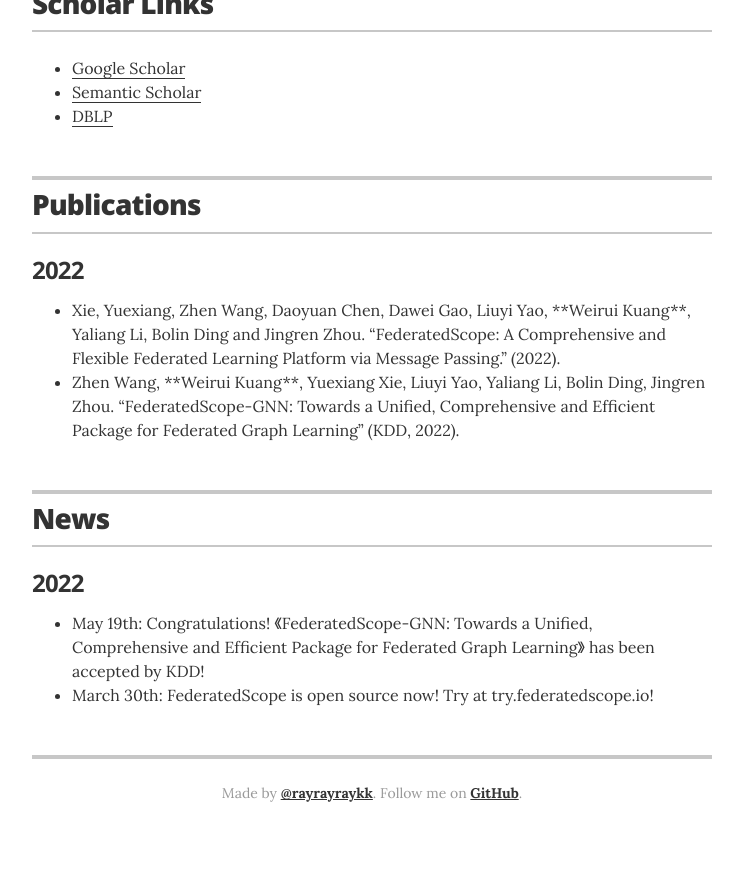
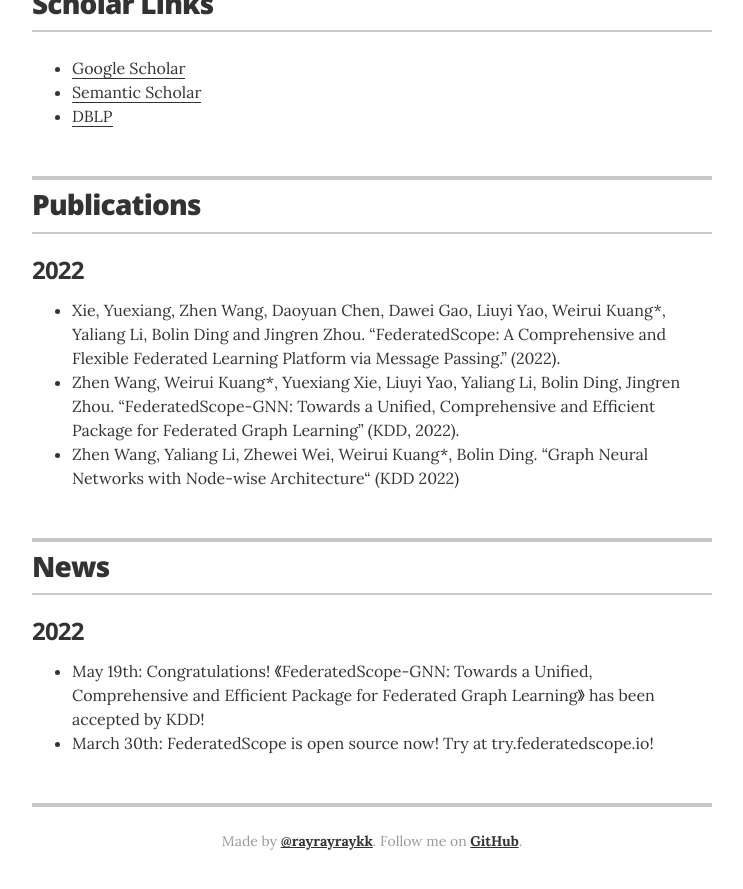
Before and after one commit to rayrayraykk/weiruikuang, a Jekyll site: the page built from index.html, in a window 1280 px wide and 900 px high, scrolled down 1147 px. Shown: the top 889 px of the window, without its empty margins (268-1011 px from the left). Built offline with Jekyll 4.4.1, drawn with Linux system fonts in a browser that asks for light colours; before the commit the page ends 1999 px from its top, so only the background shows below that.

Commit message:
Update publications.yml
Signed-off-by: Weirui Kuang <39145382+rayrayraykk@users.noreply.github.com>

```diff
--- a/_data/publications.yml
+++ b/_data/publications.yml
@@ -1,4 +1,5 @@
 - year: 2022
   papers:
-    - paper: "Xie, Yuexiang, Zhen Wang, Daoyuan Chen, Dawei Gao, Liuyi Yao, **Weirui Kuang**, Yaliang Li, Bolin Ding and Jingren Zhou. “FederatedScope: A Comprehensive and Flexible Federated Learning Platform via Message Passing.” (2022)."
-    - paper: "Zhen Wang, **Weirui Kuang**, Yuexiang Xie, Liuyi Yao, Yaliang Li, Bolin Ding, Jingren Zhou. “FederatedScope-GNN: Towards a Unified, Comprehensive and Efficient Package for Federated Graph Learning” (KDD, 2022)."
+    - paper: "Xie, Yuexiang, Zhen Wang, Daoyuan Chen, Dawei Gao, Liuyi Yao, Weirui Kuang*, Yaliang Li, Bolin Ding and Jingren Zhou. “FederatedScope: A Comprehensive and Flexible Federated Learning Platform via Message Passing.” (2022)."
+    - paper: "Zhen Wang, Weirui Kuang*, Yuexiang Xie, Liuyi Yao, Yaliang Li, Bolin Ding, Jingren Zhou. “FederatedScope-GNN: Towards a Unified, Comprehensive and Efficient Package for Federated Graph Learning” (KDD, 2022)."
+    - paper: "Zhen Wang, Yaliang Li, Zhewei Wei, Weirui Kuang*, Bolin Ding. “Graph Neural Networks with Node-wise Architecture“ (KDD 2022)"
```
